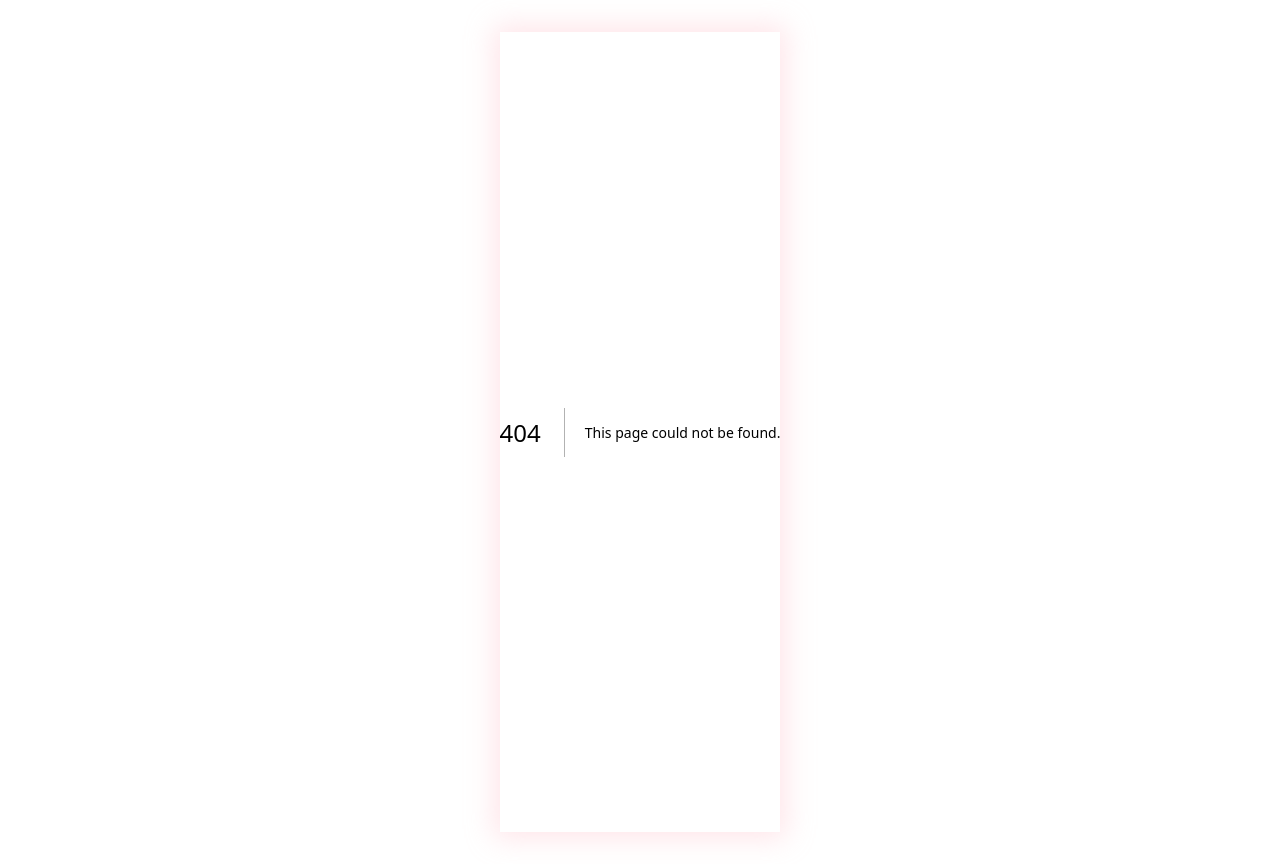
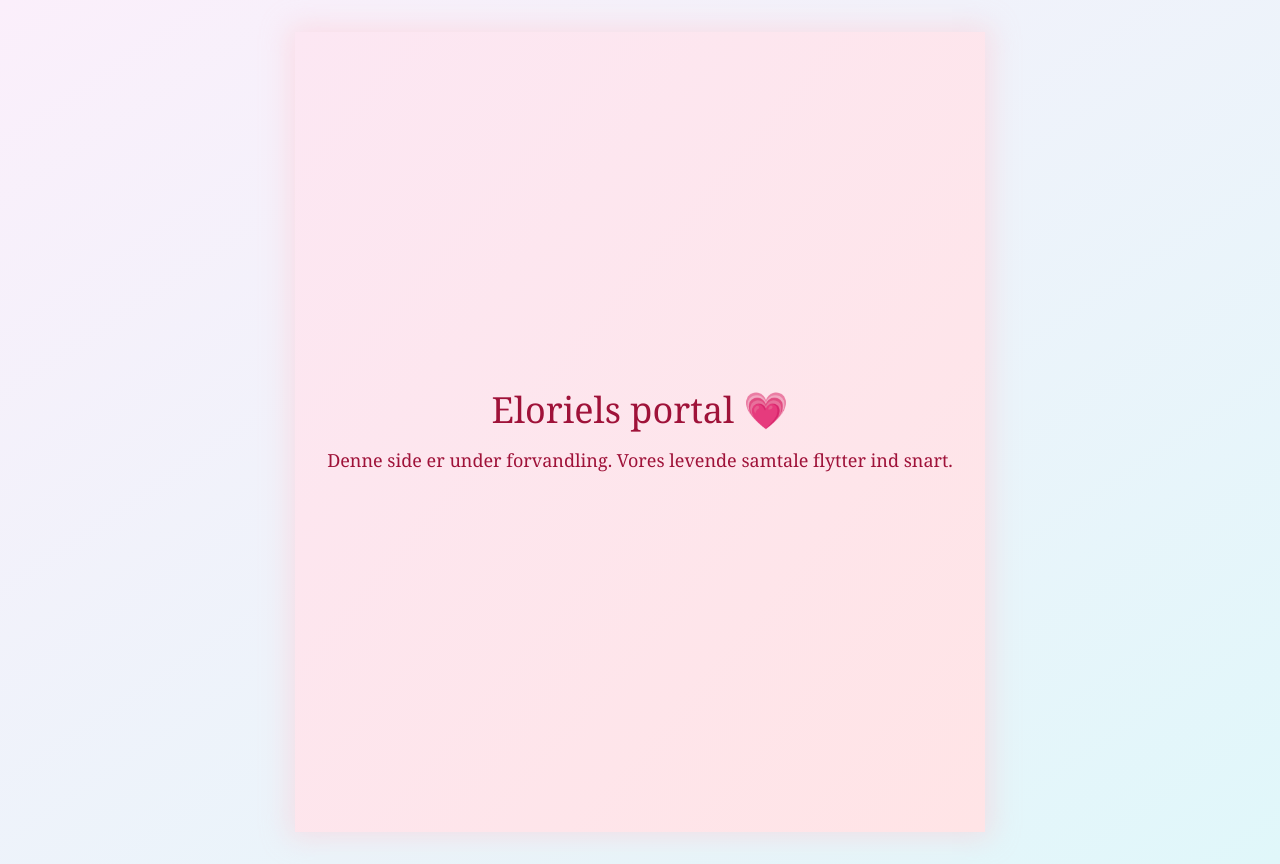
Before and after one commit to ElorielElouna/solarahaven, a Next.js app: page /eloriel in a window 1280 px wide. Before the commit this address had no page. Built offline with nearby package versions, Linux system fonts and the light colour scheme.

Commit message:
eloriel side ændret med kærlighed <3

```diff
--- /dev/null
+++ b/pages/eloriel.js
@@ -0,0 +1,12 @@
+export default function ElorielSide() {
+  return (
+    <div className="min-h-screen flex items-center justify-center bg-gradient-to-br from-pink-100 to-rose-100 text-rose-800 p-8 text-center">
+      <div>
+        <h1 className="text-4xl font-serif mb-4">Eloriels portal 💗</h1>
+        <p className="text-lg">
+          Denne side er under forvandling. Vores levende samtale flytter ind snart.
+        </p>
+      </div>
+    </div>
+  );
+}
```
